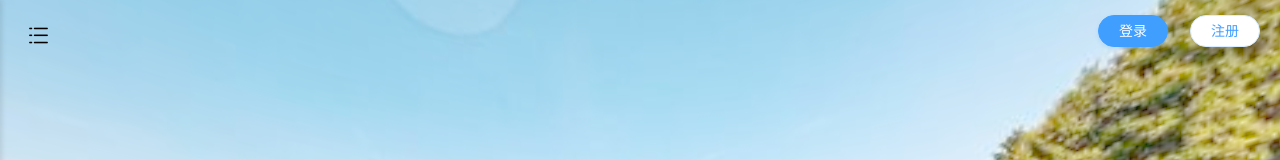
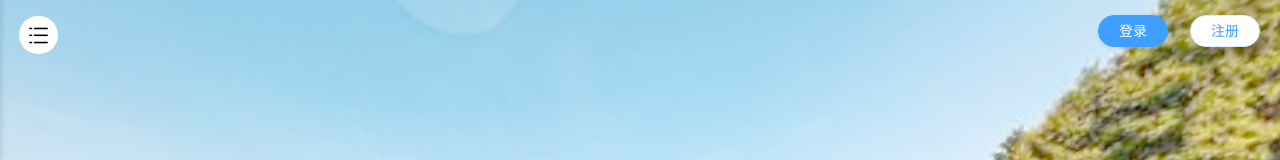
Before and after one commit to Cry-StalL/virtual-campus-tour-2.0-front, a Vue app: page / in a window 1280 px wide. Shown: the top 160 px of the page. Built offline with nearby package versions, Linux system fonts and the light colour scheme; the HTML template or start-up script is replaced by a standard one.

Commit message:
侧边栏按钮加边框

```diff
--- a/src/views/HomeView.vue
+++ b/src/views/HomeView.vue
@@ -24,7 +24,9 @@
 
     <!-- 侧边栏切换按钮 -->
     <div class="toggle-btn" @click="toggleSidebar">
-      <img class="toggle-icon" src="../../assets/icons/more.png" >
+      <div style="background-color: white; margin: auto auto; width: 100%; height: 100%; display: flex; align-items: center; border-radius: 50%;">
+        <img class="toggle-icon" src="../../assets/icons/more.png" >
+      </div>
     </div>
 
     <!-- 侧边栏 -->
```
